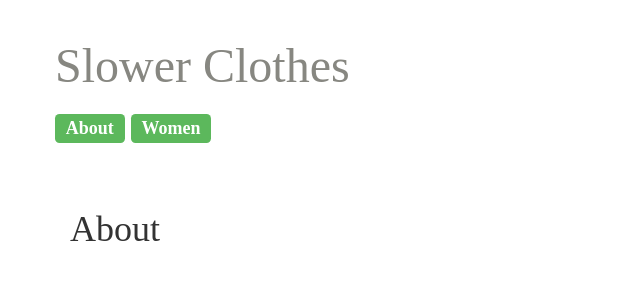
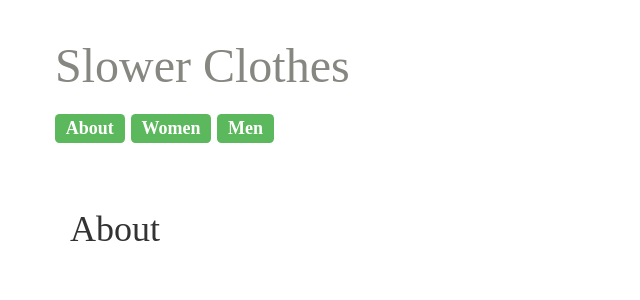
Before and after one commit to nataliasayang/slower-clothes, a Django app: page /about/ in a window 1280 px wide. Shown: the top 300 px of the page, without its empty margins (0-640 px from the left). Run offline with Django 3.2, Linux system fonts and the light colour scheme; some libraries are stand-ins or nearby versions.

Commit message:
New page.

```diff
--- a/blog/templates/blog/base.html
+++ b/blog/templates/blog/base.html
@@ -18,6 +18,7 @@
               <h3>
                 <span class="label label-success"><a href="/about/">About</a></span>
                 <span class="label label-success"><a href="/women/">Women</a></span>
+                <span class="label label-success"><a href="/men/">Men</a></span>
               </h3>
 
         </div>
--- a/blog/urls.py
+++ b/blog/urls.py
@@ -8,4 +8,5 @@ urlpatterns = [
     path('post/<int:pk>/edit/', views.post_edit, name='post_edit'),
     path('about/', views.about_page, name='about_page'),
     path('women/', views.women_brands, name='women_brands'),
+    path('men/', views.men_brands, name='men_brands'),
 ]
--- a/blog/views.py
+++ b/blog/views.py
@@ -21,6 +21,10 @@ def about_page(request):
 
 def women_brands(request):
     posts = Post.objects.filter(published_date__lte=timezone.now()).filter(tags__search='Women').order_by('published_date')
+    return render(request, 'blog/post_list.html', {'posts': posts})
+
+def men_brands(request):
+    posts = Post.objects.filter(published_date__lte=timezone.now()).filter(tags__search='Men').order_by('published_date')
     return render(request, 'blog/post_list.html', {'posts': posts})
 
 @login_required
```
